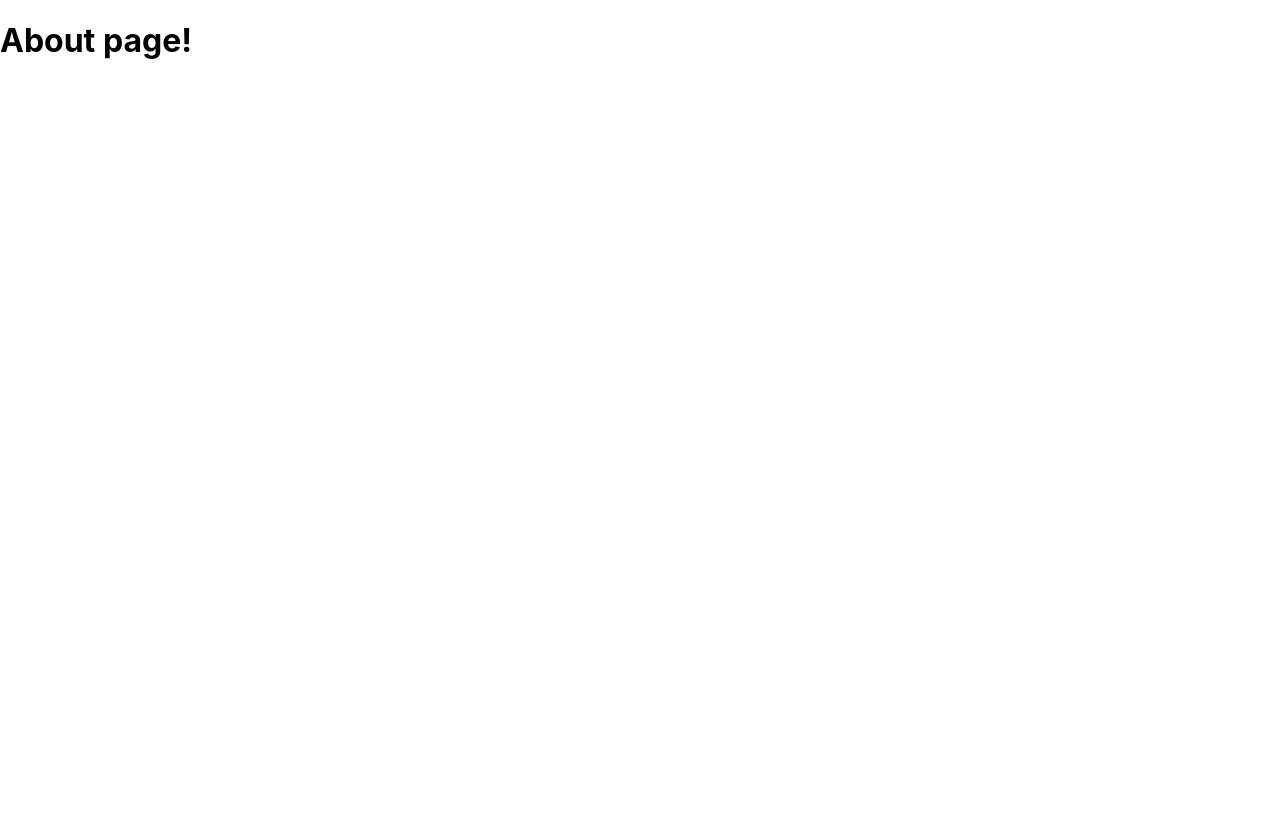
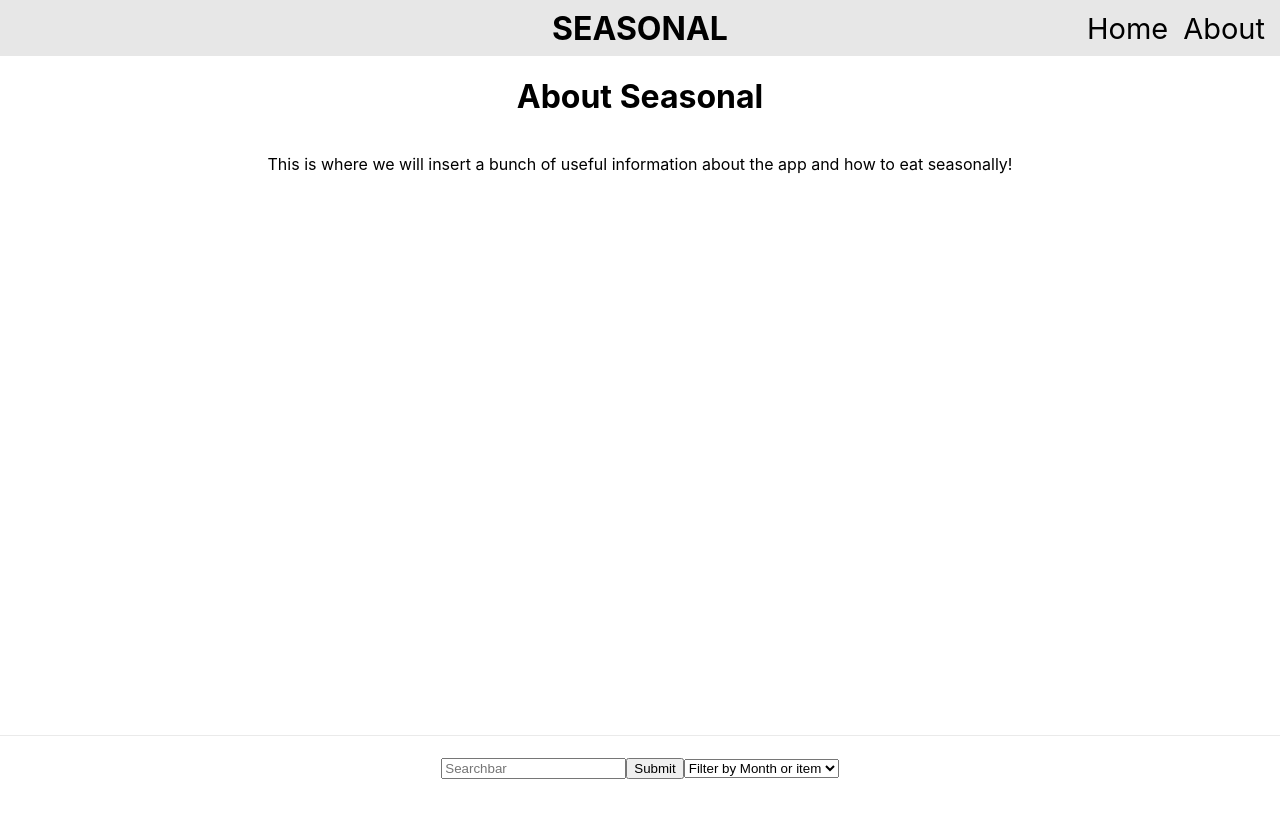
Before and after one commit to SchoolOfCode/final-project_front-end-12, a Next.js app in the folder seasonal/: page /about in a window 1280 px wide. Shown: the top 818 px of the page. Built offline with nearby package versions, Linux system fonts and the light colour scheme.

Commit message:
Navbar done for now. Navbar and Footer show on all pages, expect resutls

```diff
--- a/seasonal/components/BurgerMenu.js
+++ b/seasonal/components/BurgerMenu.js
@@ -18,6 +18,7 @@ export function BurgerMenu() {
 
       {dropdown &&
           <div className={styles.dropdown}>
+              <Link href="/">Home</Link>
               <Link href="/about">About</Link>
           </div>
       }
--- a/seasonal/components/NavBar.js
+++ b/seasonal/components/NavBar.js
@@ -10,7 +10,12 @@ export function NavBar() {
     <div className={styles.div}>
       <h1 className={styles.title}>SEASONAL</h1>
 
-      <Link href="/about" className={styles.links}>About</Link>
+      <Link href="/">
+        <a className={styles.link}>Home</a>
+      </Link>
+      <Link href="/about">
+        <a className={styles.link}>About</a>
+      </Link>
 
       <BurgerMenu className={styles.menu}/>
 
--- a/seasonal/pages/about.js
+++ b/seasonal/pages/about.js
@@ -1,12 +1,21 @@
 import React from "react";
+import { NavBar } from "../components/NavBar.js";
+import { SearchBar } from "../components/SearchBar.js";
+import styles from "../styles/About.module.css";
 
 
 export default function About() {
 
     return (
-        <div>
-        <h1>About page!</h1>
-
+        <div className={styles.container}>
+            <NavBar />
+            <div className={styles.pagecontainer}>
+                <h1>About Seasonal</h1>
+                <p>This is where we will insert a bunch of useful information about the app and how to eat seasonally!</p>
+            </div>
+            <footer className={styles.footer}>
+                <SearchBar />
+            </footer>
         </div>
     )
 }
--- a/seasonal/pages/index.js
+++ b/seasonal/pages/index.js
@@ -11,17 +11,16 @@ export default function Home() {
   return (
     <div className={styles.container}>
       <Head>
-        <title>What is in season?</title>
+        <title>Seasonal</title>
         <meta name="description" content="Seasonal Foods" />
         <link rel="icon" href="/favicon.ico" />
       </Head>
       <NavBar />
       <main className={styles.main}>
-        <h1 className={styles.title}>Hello World!</h1>
+        <h3 className={styles.title}>What's in season?</h3>
         <Button text={text}/>
       </main>
       <footer className={styles.footer}>
-        THIS IS WHERE THE SEARCH BAR WILL GO!
         <SearchBar />
       </footer>
     </div>
--- /dev/null
+++ b/seasonal/styles/About.module.css
@@ -0,0 +1,20 @@
+.pagecontainer {
+  min-height: 100vh;
+  flex: 1;
+  display: flex;
+  flex-direction: column;
+  align-items: center;
+}
+
+.footer {
+  display: flex;
+  position: fixed;
+  bottom: 0;
+  flex-direction: row;
+  width: 100vw;
+  height: 7vh;
+  justify-content: center;
+  align-items: center;
+  padding: 2rem 0;
+  border-top: 1px solid #eaeaea;
+}
--- a/seasonal/styles/BurgerMenu.module.css
+++ b/seasonal/styles/BurgerMenu.module.css
@@ -51,6 +51,8 @@
   .dropdown a{
     transition: ease-in-out, .25s;
     font-size: calc(15px + 2vmin);
+    text-decoration: none;
+    color: inherit;
   }
   .dropdown a:hover {
     color: white;
--- a/seasonal/styles/Card.module.css
+++ b/seasonal/styles/Card.module.css
@@ -1,3 +1,17 @@
+.footer {
+  display: flex;
+  position: fixed;
+  bottom: 0;
+  flex-direction: row;
+  width: 100vw;
+  height: 7vh;
+  justify-content: center;
+  align-items: center;
+  padding: 2rem 0;
+  border-top: 1px solid #eaeaea;
+}
+
+
 .container {
   width: 80%;
   background: #fff;
--- a/seasonal/styles/Home.module.css
+++ b/seasonal/styles/Home.module.css
@@ -7,17 +7,21 @@
   flex: 1;
   display: flex;
   flex-direction: column;
-  justify-content: center;
   align-items: center;
+  padding-top: 2vh;
 }
 
 .footer {
   display: flex;
-  flex: 1;
+  position: fixed;
+  bottom: 0;
+  flex-direction: row;
+  width: 100vw;
+  height: 7vh;
+  justify-content: center;
+  align-items: center;
   padding: 2rem 0;
   border-top: 1px solid #eaeaea;
-  justify-content: center;
-  align-items: center;
 }
 
 .footer a {
@@ -27,25 +31,11 @@
   flex-grow: 1;
 }
 
-.title a {
-  color: #0070f3;
-  text-decoration: none;
-}
-
-.title a:hover,
-.title a:focus,
-.title a:active {
-  text-decoration: underline;
-}
 
 .title {
   margin: 0;
-  line-height: 1.15;
-  font-size: 4rem;
-}
-
-.title,
-.description {
+  font-size: calc(20px + 2vmin);
+  width: 100vw;
   text-align: center;
 }
 
--- a/seasonal/styles/NavBar.module.css
+++ b/seasonal/styles/NavBar.module.css
@@ -4,6 +4,19 @@
   display: flex;
   justify-content: flex-end;
   align-items: center;
+}
+
+.link {
+  z-index: 2;
+  text-decoration: none;
+  color: inherit;
+  font-size: calc(13px + 2vmin);
+  padding-right: 15px;
+  transition: ease-in-out, .25s;
+
+}
+.link:hover {
+  color: rgb(243, 169, 91);
 }
 
 .title {
@@ -23,6 +36,10 @@
     align-items: center;
   }
 
+  .link {
+    display: none;
+  }
+
   .title {
     margin: 0;
     position: absolute;
--- /dev/null
+++ b/seasonal/styles/Results.module.css
@@ -0,0 +1,12 @@
+.footer {
+  display: flex;
+  position: fixed;
+  bottom: 0;
+  flex-direction: row;
+  width: 100vw;
+  height: 7vh;
+  justify-content: center;
+  align-items: center;
+  padding: 2rem 0;
+  border-top: 1px solid #eaeaea;
+}
```
Also changed, not shown: seasonal/pages/item.js (+14 -1 lines).
